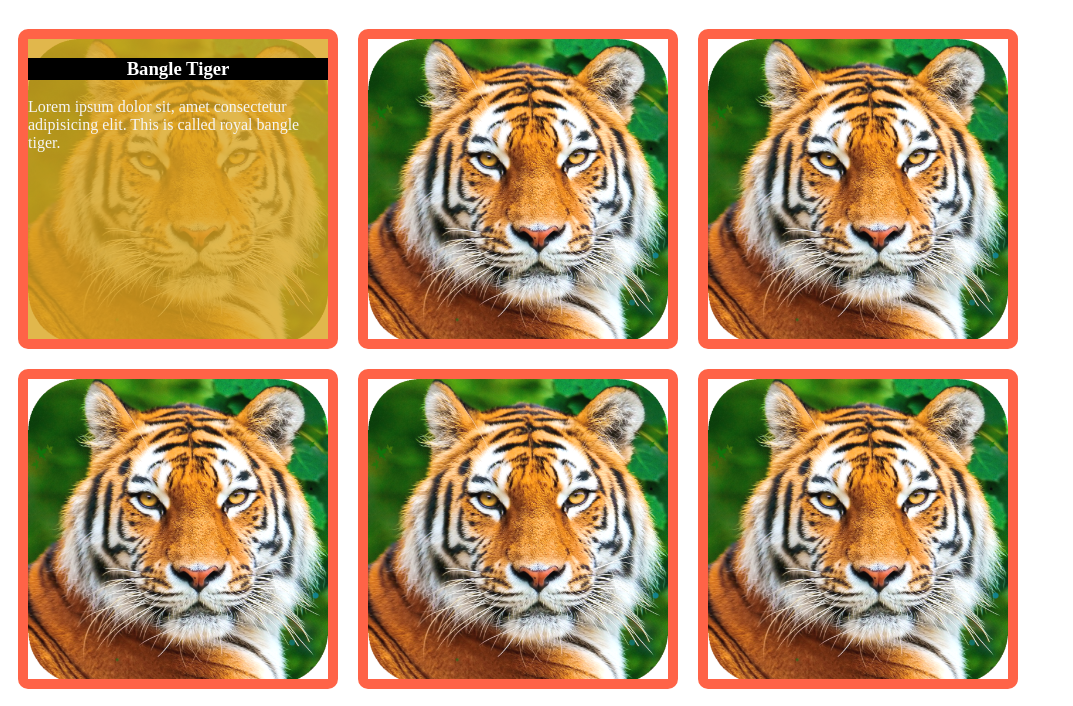
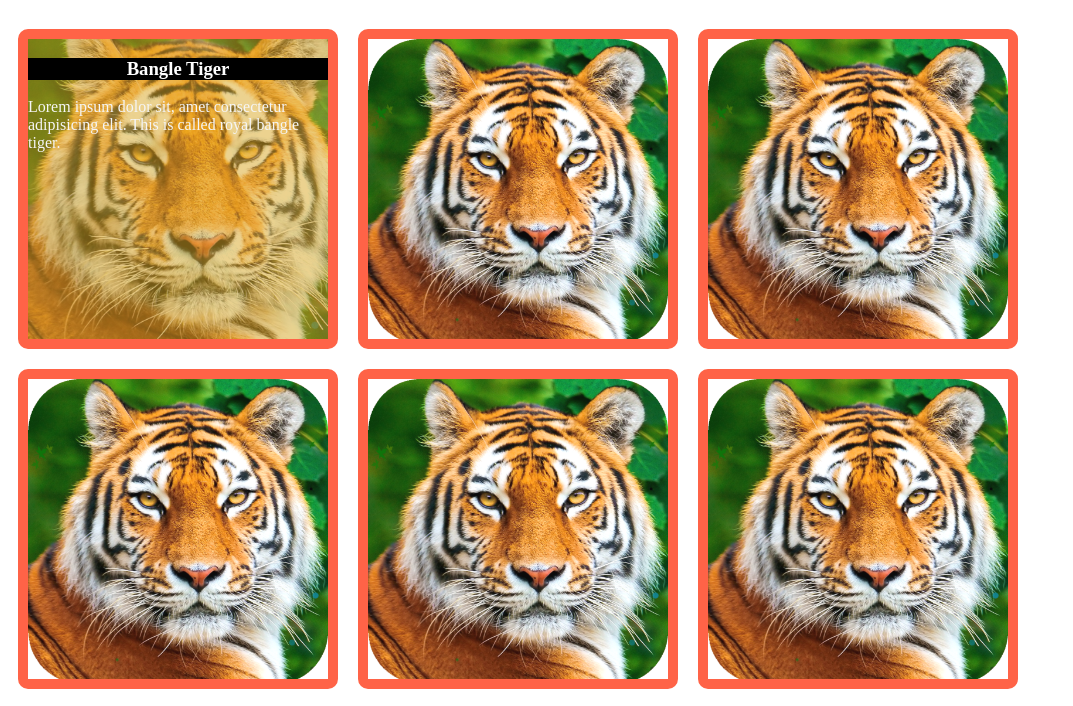
Before and after one commit to MdPavelSarker/CSS3-Pratice, a plain HTML site: page photo.html in a window 1280 px wide. In both pictures the pointer is over the picture 178 px from the left and 249 px from the top of the page. Shown: the part 61-767 px from the top of the page, without its empty margins (0-1073 px from the left). Drawn offline with Linux system fonts and the light colour scheme.

Commit message:
trasform & transition

```diff
--- a/photo.html
+++ b/photo.html
@@ -18,10 +18,19 @@
             border-radius: 10px;
             position: relative;
             margin: 10px;
+            overflow: hidden;
         }
         .photo-frame .photo img{
             width: 100%;
         }
+        .photo-frame:hover .photo img{
+            /* transform: rotate(360deg ); */
+            transform: scale(1.2 );
+            transition: transform 2s;
+
+
+        }
+
         .photo-details{
             position: absolute;
             display: none;
@@ -31,7 +40,7 @@
         }
         .photo-frame:hover .photo-details{
             display: block;
-            background-color:rgba(218, 165, 32, 0.8);
+            background-color:rgba(218, 165, 32, 0.5);
 
         }
         .photo-frame:hover .photo-details h3{
```
